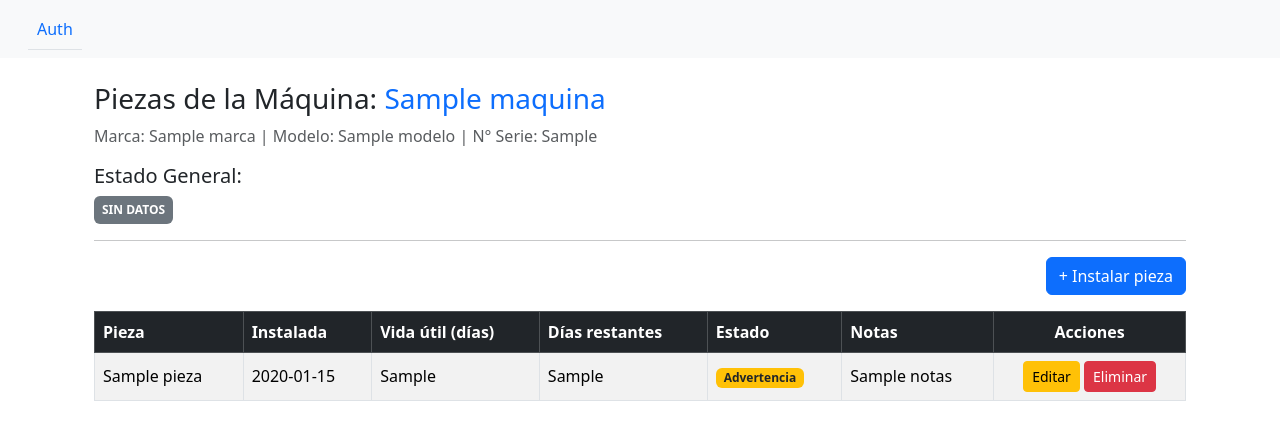
After one commit to ProyectoMod7/Proyecto-final, a Flask app: template templates/piezas_instaladas/lista_por_maquina.html in a window 1280 px wide. The commit adds this page. Shown: the top 440 px of the page. Run offline with Flask 3, Linux system fonts and the light colour scheme; the template is opened without the code that fills it: most values are stand-ins (such as "Sample title", 1, 10 or a date in 2020); parts of the project's set-up code (start-up, migrations or seed data) failed here and were passed over.

Commit message:
8/12/25-6

```diff
--- a/templates/maquinas/form.html
+++ b/templates/maquinas/form.html
@@ -2,7 +2,11 @@
 {% block content %}
 <div class="container">
   <h3>{{ 'Editar Máquina' if maquina else 'Nueva Máquina' }}</h3>
-  <form method="post" action="{{ url_for('maquinas.edit' if maquina else 'maquinas.crear', id=(maquina.id if maquina else '') ) }}">
+  {% if maquina %}
+  <form method="post" action="{{ url_for('maquinas.edit', id=maquina.id) }}">
+  {% else %}
+  <form method="post" action="{{ url_for('maquinas.crear') }}">
+  {% endif %}
     <div class="mb-3">
       <label>Nombre</label>
       <input type="text" name="nombre" class="form-control" value="{{ maquina.nombre if maquina else '' }}" required>
--- /dev/null
+++ b/templates/piezas_instaladas/lista_por_maquina.html
@@ -0,0 +1,119 @@
+{% extends "base.html" %}
+{% block content %}
+
+<div class="container mt-4">
+
+    <!-- Encabezado -->
+    <h3>
+        Piezas de la Máquina:
+        <span class="text-primary">{{ maquina.nombre }}</span>
+    </h3>
+
+    <p class="text-muted">
+        Marca: {{ maquina.marca or "—" }} |
+        Modelo: {{ maquina.modelo or "—" }} |
+        N° Serie: {{ maquina.nro_serie or "—" }}
+    </p>
+
+    <!-- Estado general -->
+    <div class="my-3">
+        <h5>Estado General:</h5>
+
+        {% if estado_maquina == 'green' %}
+            <span class="badge bg-success p-2">OPTIMA</span>
+
+        {% elif estado_maquina == 'yellow' %}
+            <span class="badge bg-warning text-dark p-2">ADVERTENCIA</span>
+
+        {% elif estado_maquina == 'red' %}
+            <span class="badge bg-danger p-2">CRÍTICA</span>
+
+        {% elif estado_maquina == 'black' %}
+            <span class="badge bg-dark p-2">ROTA</span>
+
+        {% else %}
+            <span class="badge bg-secondary p-2">SIN DATOS</span>
+        {% endif %}
+    </div>
+
+    <hr>
+
+    <!-- Botón agregar -->
+    <div class="d-flex justify-content-end mb-3">
+        <a href="{{ url_for('piezas_instaladas.crear', maquina_id=maquina.id) }}"
+           class="btn btn-primary">
+            + Instalar pieza
+        </a>
+    </div>
+
+    <!-- Tabla -->
+    <table class="table table-bordered table-striped align-middle">
+        <thead class="table-dark">
+            <tr>
+                <th>Pieza</th>
+                <th>Instalada</th>
+                <th>Vida útil (días)</th>
+                <th>Días restantes</th>
+                <th>Estado</th>
+                <th>Notas</th>
+                <th class="text-center">Acciones</th>
+            </tr>
+        </thead>
+
+        <tbody>
+            {% for p in piezas %}
+                <tr>
+                    <td>{{ p.nombre }}</td>
+                    <td>{{ p.fecha_instalacion[:10] if p.fecha_instalacion }}</td>
+                    <td>{{ p.vida_dias }}</td>
+
+                    <td>
+                        {% if p.dias_restantes != None %}
+                            {{ p.dias_restantes }}
+                        {% else %}
+                            —
+                        {% endif %}
+                    </td>
+
+                    <!-- Color del estado -->
+                    <td>
+                        {% if p.estado_color == 'green' %}
+                            <span class="badge bg-success">OK</span>
+
+                        {% elif p.estado_color == 'yellow' %}
+                            <span class="badge bg-warning text-dark">Advertencia</span>
+
+                        {% elif p.estado_color == 'red' %}
+                            <span class="badge bg-danger">Vencida</span>
+
+                        {% elif p.estado_color == 'black' %}
+                            <span class="badge bg-dark">Rota</span>
+
+                        {% else %}
+                            <span class="badge bg-secondary">Sin datos</span>
+                        {% endif %}
+                    </td>
+
+                    <td>{{ p.notas or "—" }}</td>
+
+                    <td class="text-center">
+                        <a href="{{ url_for('piezas_instaladas.editar', id=p.id) }}"
+                           class="btn btn-sm btn-warning">
+                           Editar
+                        </a>
+
+                        <form action="{{ url_for('piezas_instaladas.eliminar', id=p.id) }}"
+                              method="POST" style="display:inline-block;"
+                              onsubmit="return confirm('¿Eliminar pieza instalada?');">
+                            <button class="btn btn-sm btn-danger">Eliminar</button>
+                        </form>
+                    </td>
+
+                </tr>
+            {% endfor %}
+        </tbody>
+    </table>
+
+</div>
+
+{% endblock %}
```
Also changed, not shown: helpers/piezas_estado.py (added, +66 -0 lines), routes/maquinas_routes.py (+23 -1 lines), routes/piezas_instaladas_routes.py (added, +135 -0 lines), templates/piezas_instaladas/form.html (added, +66 -0 lines).
